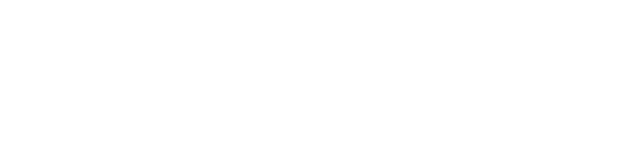
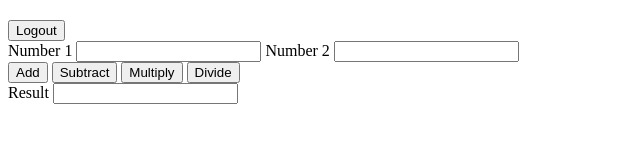
Before and after one commit to lakshdhamijaneu/assignment-6-neu-jquery-calculator-login, a plain HTML site: page calculator.html in a window 1280 px wide. Shown: the whole page, without its empty margins (0-640 px from the left). Drawn offline with nearby package versions, Linux system fonts and the light colour scheme.

Commit message:
feat: add calculator layout with operation buttons and logout

```diff
--- a/calculator.html
+++ b/calculator.html
@@ -1,11 +1,38 @@
+<!-- partA/calculator.html -->
 <!DOCTYPE html>
 <html lang="en">
-<head>
-    <meta charset="UTF-8">
-    <meta name="viewport" content="width=device-width, initial-scale=1.0">
-    <title>Document</title>
-</head>
-<body>
+  <head>
+    <meta charset="UTF-8" />
+    <meta name="viewport" content="width=device-width, initial-scale=1.0" />
+    <title>Calculator</title>
+    <link rel="stylesheet" href="css/style.css" />
+    <script src="https://code.jquery.com/jquery-3.6.0.min.js"></script>
+    <script defer src="js/main.js"></script>
+  </head>
+  <body class="calc-page">
+    <header class="calc-header">
+      <h2 id="welcomeMsg"></h2>
+      <button id="logoutBtn">Logout</button>
+    </header>
 
-</body>
+    <div class="calculator">
+      <label>Number 1</label>
+      <input type="text" id="num1" />
+      <span class="error" id="num1Error"></span>
+
+      <label>Number 2</label>
+      <input type="text" id="num2" />
+      <span class="error" id="num2Error"></span>
+
+      <div class="operations">
+        <button class="op-btn" data-op="add">Add</button>
+        <button class="op-btn" data-op="subtract">Subtract</button>
+        <button class="op-btn" data-op="multiply">Multiply</button>
+        <button class="op-btn" data-op="divide">Divide</button>
+      </div>
+
+      <label>Result</label>
+      <input type="text" id="result" readonly />
+    </div>
+  </body>
 </html>
```
